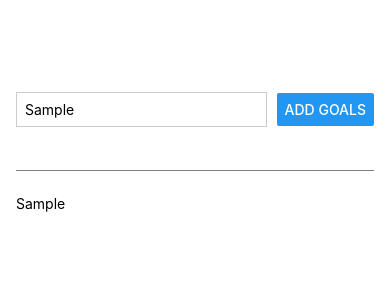
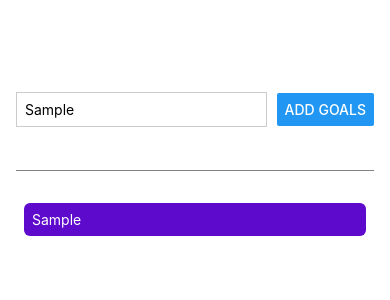
Before and after one commit to mkhmmd17/ReactNative-App, a React Native app: screen / in a window 390 px wide. Both pictures are taken after typing "Sample" into the empty fields and a click on the button "ADD GOALS". Shown: the top 300 px of the page. Built offline with nearby package versions, Linux system fonts and the light colour scheme.

Commit message:
View layout

```diff
--- a/App.js
+++ b/App.js
@@ -1,5 +1,12 @@
 import { useState } from "react";
-import { StyleSheet, Text, View, Button, TextInput } from "react-native";
+import {
+  StyleSheet,
+  Text,
+  View,
+  Button,
+  TextInput,
+  ScrollView,
+} from "react-native";
 
 export default function App() {
   const [enteredGoalText, setEnteredGoalText] = useState();
@@ -28,7 +35,9 @@
       </View>
       <View style={styles.goalsContainer}>
         {courseGoals.map((goal) => (
-          <Text key={goal}>{goal}</Text>
+          <View key={goal} style={styles.goalItem}>
+            <Text style={styles.goalText}>{goal}</Text>
+          </View>
         ))}
       </View>
     </View>
@@ -60,4 +69,14 @@
   goalsContainer: {
     flex: 5,
   },
+  goalItem: {
+    margin: 8,
+    padding: 8,
+    borderRadius: 6,
+    backgroundColor: "#5e0acc",
+    color: "white",
+  },
+  goalText: {
+    color: "white",
+  },
 });
```
